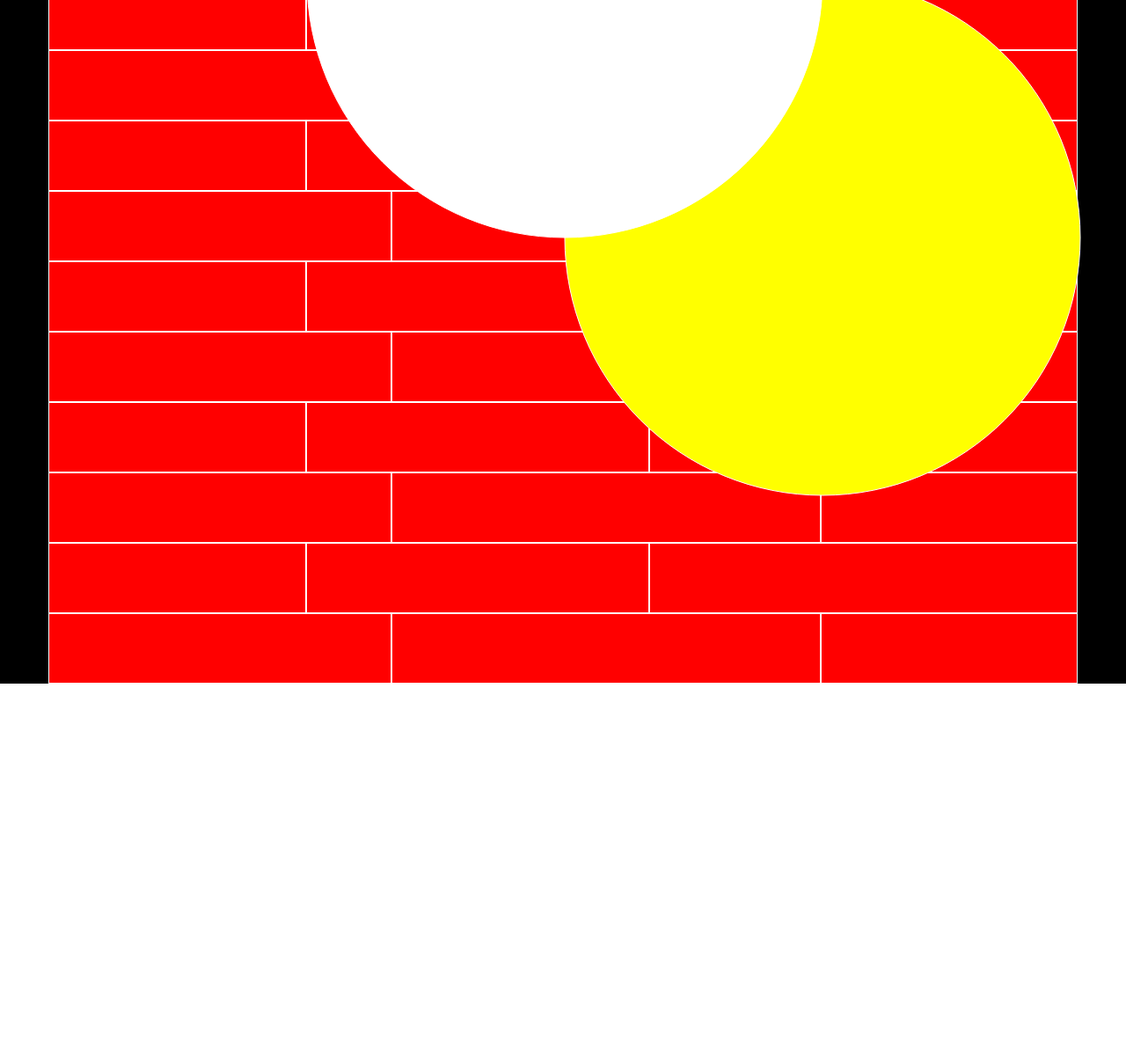
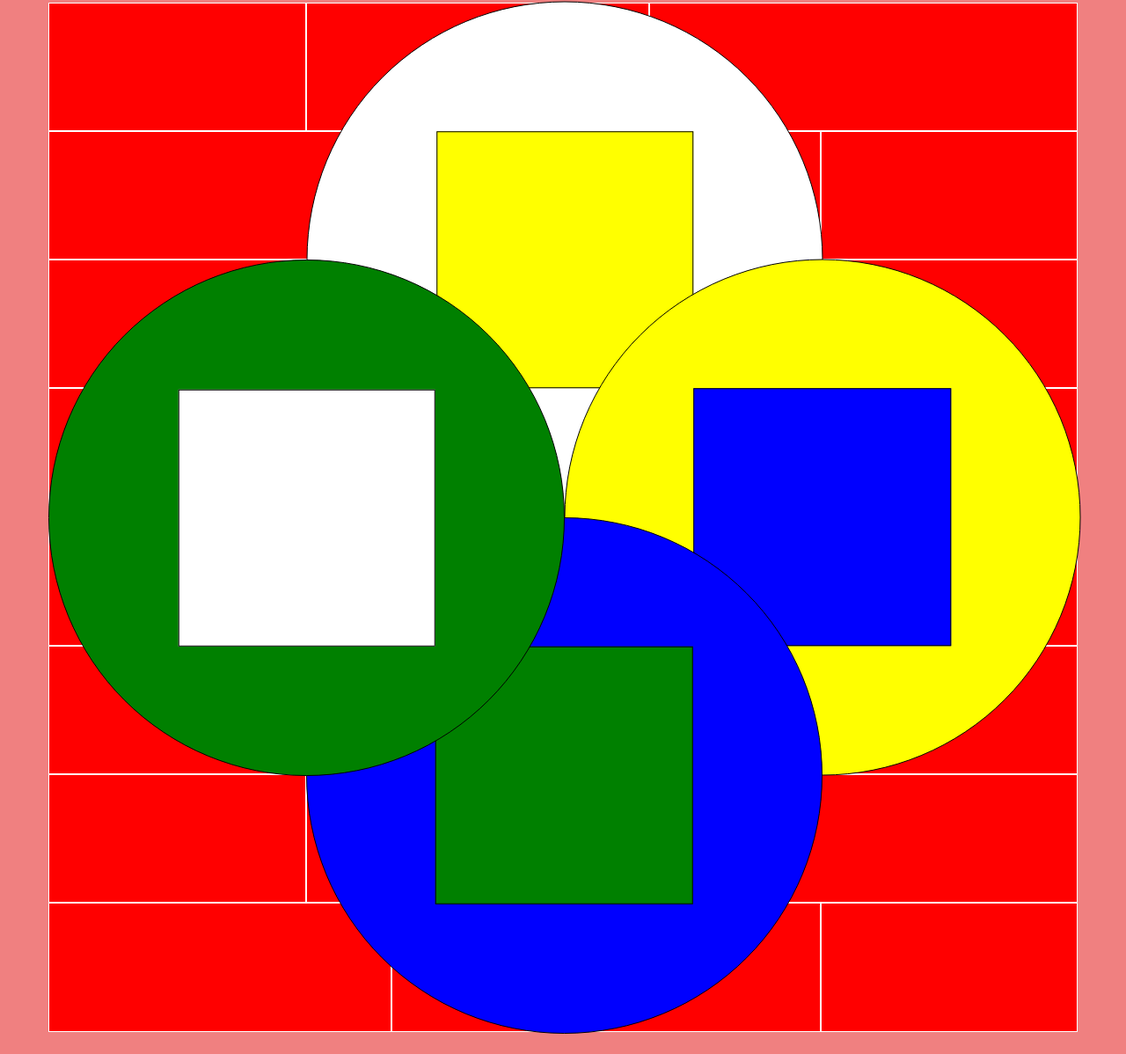
Before and after one commit to Viggianello/html-css-12bool, a plain HTML site: page esercizio extra/index.html in a window 1280 px wide. Shown: the part 23-1221 px from the top of the page at 88% size. Before the commit the page ends 800 px from the top, so only its background shows below. Drawn offline with Linux system fonts and the light colour scheme.

Commit message:
work in progress part 2

```diff
--- a/esercizio extra/12bool.css
+++ b/esercizio extra/12bool.css
@@ -7,7 +7,6 @@
 .container {
     max-width: 1170px;
     margin: 0 auto;
-    position: relative;
 }
 .container::after {
     clear: both;
@@ -113,32 +112,7 @@
 .col-offset-11{
     margin-left: calc((100% /  12) * 12);
 }
-.body-background{
 
-    background-color: black;
-}
-
-.buchi{
-    z-index: 8;
-    /* margin-top: 25%; */
-    padding: 25%;
-    position: absolute;
-    border-radius: 50%;
-    transform: translate(50%, -50%);
-    border: 1px solid white;
-    background-color: white;
-}
-.buchi2{
-    z-index: 7;
-    margin: 25%;
-    padding: 25%;
-    position: absolute;
-    border-radius: 50%;
-    /* width: 10%; */
-    transform: translate(50%, -50%);
-    border: 1px solid white;
-    background-color: yellow;
-}
 /* body:hover .body-background{
     display: block;
 } */
--- a/esercizio extra/index.html
+++ b/esercizio extra/index.html
@@ -11,48 +11,106 @@
         <div class="body-background">
             <div class="container">
 
-            <div class="buchi"></div>
+                <div class="col-3 colorato"></div>
+                <div class="col-4 colorato"></div>
+                <div class="col-5 colorato"></div>
 
+            <!-- fine prima riga -->
+
+                <div class="col-4 colorato"></div>
+                <div class="col-5 colorato"></div>
+                <div class="col-3 colorato"></div>
+
+            <!-- fine seconda riga -->
 
                 <div class="col-3 colorato"></div>
                 <div class="col-4 colorato"></div>
                 <div class="col-5 colorato"></div>
-            <!-- fine prima riga -->
+
+            <!-- fine terza riga -->
+
                 <div class="col-4 colorato"></div>
                 <div class="col-5 colorato"></div>
                 <div class="col-3 colorato"></div>
-            <!-- fine seconda riga -->
+
+            <!-- fine quarta riga -->
+
                 <div class="col-3 colorato"></div>
                 <div class="col-4 colorato"></div>
                 <div class="col-5 colorato"></div>
-            <!-- fine terza riga -->
+
+            <!-- fine quinta riga -->
+
                 <div class="col-4 colorato"></div>
                 <div class="col-5 colorato"></div>
                 <div class="col-3 colorato"></div>
+
+            <!-- fine sesta riga -->
+
                 <div class="col-3 colorato"></div>
                 <div class="col-4 colorato"></div>
                 <div class="col-5 colorato"></div>
-            <!-- fine quarta riga -->
+
+            <!-- fine settima riga -->
+
                 <div class="col-4 colorato"></div>
                 <div class="col-5 colorato"></div>
                 <div class="col-3 colorato"></div>
-            <div class="col-3 colorato"></div>
+
+            <!-- fine ottava riga -->
+
+                <!-- <div class="col-3 colorato"></div>
                 <div class="col-4 colorato"></div>
+                <div class="col-5 colorato"></div> -->
+
+            <!-- fine nona riga -->
+
+                <!-- <div class="col-4 colorato"></div>
                 <div class="col-5 colorato"></div>
-            <!-- fine quinta riga -->
-            <div class="col-4 colorato"></div>
-            <div class="col-5 colorato"></div>
-            <div class="col-3 colorato"></div>
-            <div class="col-3 colorato"></div>
-            <div class="col-4 colorato"></div>
-            <div class="col-5 colorato"></div>
-            <!-- fine sesta riga -->
-            <div class="col-4 colorato"></div>
-            <div class="col-5 colorato"></div>
-            <div class="col-3 colorato"></div>
-            <div class="buchi2"></div>
+                <div class="col-3 colorato"></div> -->
+
+            <!-- fine decima riga -->
+            <div class="cerchi">
+
+                <div class="buchi">
+
+                    <div class="nord">
+
                     </div>
                 </div>
+                <div class="buchi2">
+
+                    <div class="est">
+
+                    </div>
+
+                </div>
+                <div class="buchi3">
+
+                    <div class="sud">
+
+                    </div>
+
+                </div>
+                <div class="buchi4">
+
+                    <div class="ovest">
+
+                    </div>
+
+                </div>
+
+                </div>
+
+            </div>
+
+            <!-- fine container -->
+
+        </div>
+
+        <!-- fine body-background -->
+
+
             <!-- <div class="container">
             <div class="col-1 colorato col-offset-1"></div>
             <div class="col-1 colorato"></div>
--- a/esercizio extra/style.css
+++ b/esercizio extra/style.css
@@ -1,12 +1,99 @@
 .colorato{
-    height: calc(100vh / 10);
+    height: calc(1170px / 8);
     background-color: red;
     border: 1px solid white;
 }
 
-.colorato2{
+/* .colorato2{
     height: 80px;
     margin-top: 10px;
     background-color: blue;
     margin: 1px solid yellow;
+} */
+
+.body-background{
+    background-color: lightcoral;
+    height: 100%;
+    padding: 2%;
 }
+
+.container{
+    position: relative;
+}
+ .cerchi{
+     padding-top: 25%;
+ }
+.buchi{
+    z-index: 6;
+    /* margin-top: 25%; */
+    padding: 25%;
+    position: absolute;
+    border-radius: 50%;
+    transform: translate(50%, -50%);
+    border: 1px solid black;
+    background-color: white;
+}
+
+.buchi2{
+    z-index: 7;
+    margin: 25%;
+    padding: 25%;
+    position: absolute;
+    border-radius: 50%;
+    transform: translate(50%, -50%);
+    border: 1px solid black;
+    background-color: yellow;
+}
+
+.buchi3{
+    z-index: 8;
+    margin: 25%;
+    padding: 25%;
+    position: absolute;
+    border-radius: 50%;
+    border: 1px solid black;
+    background-color: blue;
+}
+
+.buchi4{
+    z-index: 9;
+    padding: 25%;
+    position: absolute;
+    border-radius: 50%;
+    border: 1px solid black;
+    background-color: green;
+}
+
+.nord{
+    position: absolute;
+    transform: translate(-50%, -50%);
+    width: 50%;
+    height: 50%;
+    background-color: yellow;
+    border: 1px solid black;
+}
+.est{
+    position: absolute;
+    transform: translate(-50%, -50%);
+    width: 50%;
+    height: 50%;
+    background-color: blue;
+    border: 1px solid black;
+}
+
+.sud{
+    position: absolute;
+    transform: translate(-50%, -50%);
+    width: 50%;
+    height: 50%;
+    background-color: green;
+    border: 1px solid black;
+}
+.ovest{
+    position: absolute;
+    transform: translate(-50%, -50%);
+    width: 50%;
+    height: 50%;
+    background-color: white;
+    border: 1px solid black;
+}
```
Lines whose indentation alone changed are shown as unchanged.
